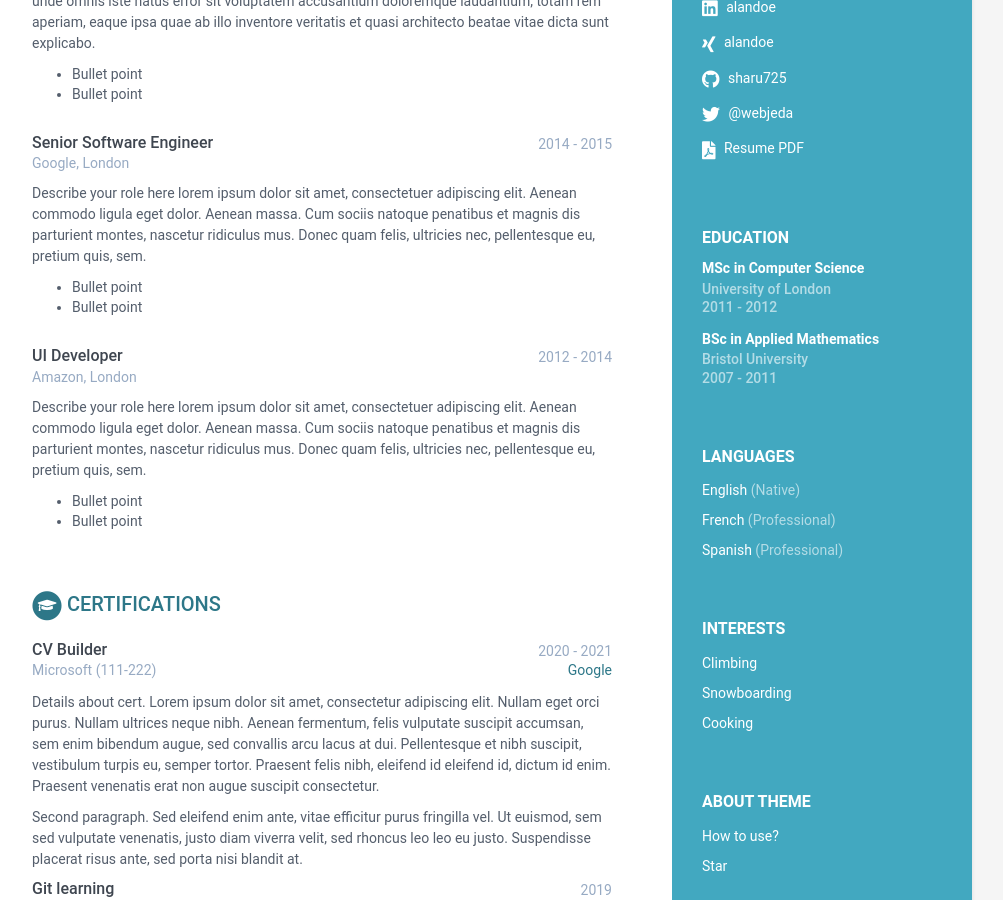
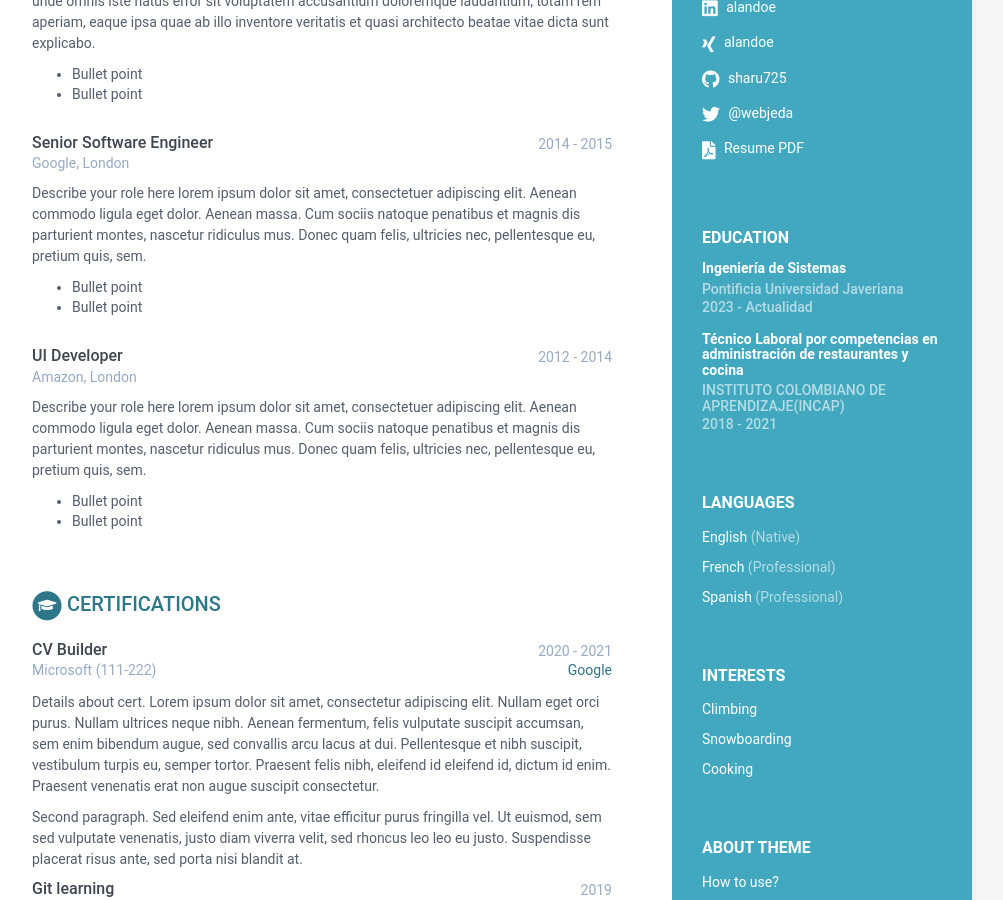
Before and after one commit to JuanS-Urbano/Urbano-cv-2, a Jekyll site: the page built from index.html, in a window 1280 px wide and 900 px high, scrolled down 477 px. Shown: the whole window, without its empty margins (168-1171 px from the left). Built offline with Jekyll 4.4.1, drawn with Linux system fonts in a browser that asks for light colours.

Commit message:
Cambio de estudios

```diff
--- a/_data/data.yml
+++ b/_data/data.yml
@@ -66,9 +66,9 @@ career-profile:
 education:
     title: Education
     info:
-      - degree: MSc in Computer Science
-        university: University of London
-        time: 2011 - 2012
+      - degree: Ingeniería de Sistemas
+        university: Pontificia Universidad Javeriana
+        time: 2023 - Actualidad
         details: |
           Describe your study here lorem ipsum dolor sit amet, consectetuer
           adipiscing elit. Aenean commodo ligula eget dolor. Aenean massa. Cum
@@ -77,9 +77,9 @@ education:
           pretium quis, sem.
             - Bullet point
             - Bullet point
-      - degree: BSc in Applied Mathematics
-        university: Bristol University
-        time: 2007 - 2011
+      - degree: Técnico Laboral por competencias en administración de restaurantes y cocina
+        university: INSTITUTO COLOMBIANO DE APRENDIZAJE(INCAP)
+        time: 2018 - 2021
         details: |
           Describe your study here lorem ipsum dolor sit amet, consectetuer
           adipiscing elit. Aenean commodo ligula eget dolor. Aenean massa. Cum
```
